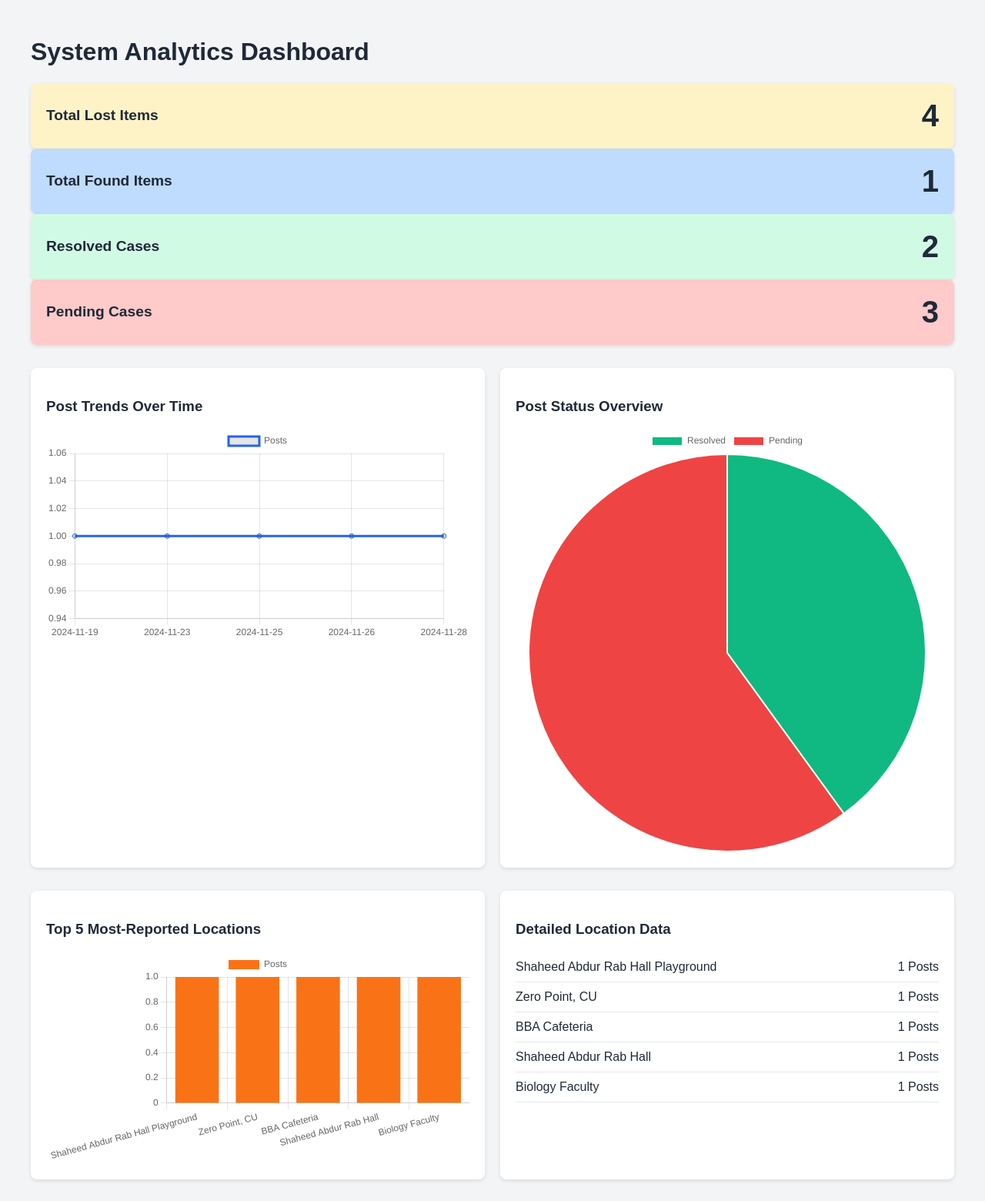
After one commit to EmranHoque/DatabaseProject_ChittagongUniversityLostAndFoundSystem, a PHP site: page /analytics.php in a window 1280 px wide. The commit adds this page. Shown: the whole page at 77% size. Run offline with PHP 8.4, Linux system fonts and the light colour scheme; data comes from the database, SQL or seed files in the repository.

Commit message:
Adjustments

```diff
--- /dev/null
+++ b/analytics.php
@@ -0,0 +1,198 @@
+<?php
+// Include database connection
+include 'includes/db.php';
+
+// Fetch general stats
+$statsQuery = $pdo->query("
+    SELECT
+        SUM(CASE WHEN post_type = 'Lost' THEN 1 ELSE 0 END) AS total_lost,
+        SUM(CASE WHEN post_type = 'Found' THEN 1 ELSE 0 END) AS total_found,
+        SUM(CASE WHEN item_status = 'Resolved' THEN 1 ELSE 0 END) AS resolved,
+        SUM(CASE WHEN item_status = 'Pending' THEN 1 ELSE 0 END) AS unresolved
+    FROM post
+");
+$stats = $statsQuery->fetch(PDO::FETCH_ASSOC);
+
+// Fetch top 5 locations
+$locationQuery = $pdo->query("
+    SELECT location_reported, COUNT(*) as post_count
+    FROM post
+    GROUP BY location_reported
+    ORDER BY post_count DESC
+    LIMIT 5
+");
+$locations = $locationQuery->fetchAll(PDO::FETCH_ASSOC);
+
+// Fetch post trends
+$trendsQuery = $pdo->query("
+    SELECT DATE(date_reported) as report_date, COUNT(*) as post_count
+    FROM post
+    GROUP BY DATE(date_reported)
+    ORDER BY report_date ASC
+");
+$trends = $trendsQuery->fetchAll(PDO::FETCH_ASSOC);
+?>
+
+<!DOCTYPE html>
+<html lang="en">
+<head>
+    <meta charset="UTF-8">
+    <meta name="viewport" content="width=device-width, initial-scale=1.0">
+    <title>Enhanced Analytics Dashboard</title>
+    <link rel="stylesheet" href="styles.css">
+    <script src="https://cdn.jsdelivr.net/npm/chart.js"></script>
+    <style>
+        /* Inline styles for demonstration */
+        body {
+            font-family: Arial, sans-serif;
+            background-color: #f3f4f6;
+            color: #1f2937;
+        }
+        .container {
+            max-width: 1200px;
+            margin: 0 auto;
+            padding: 20px;
+        }
+        .stats-card {
+            display: flex;
+            align-items: center;
+            justify-content: space-between;
+            padding: 20px;
+            border-radius: 8px;
+            box-shadow: 0 2px 5px rgba(0, 0, 0, 0.1);
+            background-color: #fff;
+        }
+        .stats-card h3 {
+            margin: 0;
+            font-size: 1.2rem;
+        }
+        .stats-card p {
+            font-size: 2.5rem;
+            margin: 0;
+            font-weight: bold;
+        }
+        .charts-container {
+            display: grid;
+            grid-template-columns: 1fr 1fr;
+            gap: 20px;
+            margin-top: 30px;
+        }
+        .chart-card {
+            background: #fff;
+            padding: 20px;
+            border-radius: 8px;
+            box-shadow: 0 2px 5px rgba(0, 0, 0, 0.1);
+        }
+        .locations-list {
+            list-style: none;
+            padding: 0;
+        }
+        .locations-list li {
+            display: flex;
+            justify-content: space-between;
+            padding: 10px 0;
+            border-bottom: 1px solid #e5e7eb;
+        }
+    </style>
+</head>
+<body>
+    <div class="container">
+        <h1 class="text-center">System Analytics Dashboard</h1>
+
+        <!-- General Stats -->
+        <div class="stats-grid">
+            <div class="stats-card" style="background-color: #fef3c7;">
+                <h3>Total Lost Items</h3>
+                <p><?= htmlspecialchars($stats['total_lost']) ?></p>
+            </div>
+            <div class="stats-card" style="background-color: #bfdbfe;">
+                <h3>Total Found Items</h3>
+                <p><?= htmlspecialchars($stats['total_found']) ?></p>
+            </div>
+            <div class="stats-card" style="background-color: #d1fae5;">
+                <h3>Resolved Cases</h3>
+                <p><?= htmlspecialchars($stats['resolved']) ?></p>
+            </div>
+            <div class="stats-card" style="background-color: #fecaca;">
+                <h3>Pending Cases</h3>
+                <p><?= htmlspecialchars($stats['unresolved']) ?></p>
+            </div>
+        </div>
+
+        <!-- Chart Section -->
+        <div class="charts-container">
+            <div class="chart-card">
+                <h3>Post Trends Over Time</h3>
+                <canvas id="lineChart"></canvas>
+            </div>
+            <div class="chart-card">
+                <h3>Post Status Overview</h3>
+                <canvas id="pieChart"></canvas>
+            </div>
+        </div>
+
+        <!-- Location Analytics -->
+        <div class="charts-container">
+            <div class="chart-card">
+                <h3>Top 5 Most-Reported Locations</h3>
+                <canvas id="barChart"></canvas>
+            </div>
+            <div class="chart-card">
+                <h3>Detailed Location Data</h3>
+                <ul class="locations-list">
+                    <?php foreach ($locations as $location): ?>
+                        <li>
+                            <span><?= htmlspecialchars($location['location_reported']) ?></span>
+                            <span><?= htmlspecialchars($location['post_count']) ?> Posts</span>
+                        </li>
+                    <?php endforeach; ?>
+                </ul>
+            </div>
+        </div>
+    </div>
+
+    <script>
+        // Pie Chart
+        const pieCtx = document.getElementById('pieChart').getContext('2d');
+        new Chart(pieCtx, {
+            type: 'pie',
+            data: {
+                labels: ['Resolved', 'Pending'],
+                datasets: [{
+                    data: [<?= $stats['resolved'] ?>, <?= $stats['unresolved'] ?>],
+                    backgroundColor: ['#10b981', '#ef4444']
+                }]
+            }
+        });
+
+        // Line Chart
+        const lineCtx = document.getElementById('lineChart').getContext('2d');
+        new Chart(lineCtx, {
+            type: 'line',
+            data: {
+                labels: <?= json_encode(array_column($trends, 'report_date')) ?>,
+                datasets: [{
+                    label: 'Posts',
+                    data: <?= json_encode(array_column($trends, 'post_count')) ?>,
+                    borderColor: '#2563eb',
+                    fill: false
+                }]
+            }
+        });
+
+        // Bar Chart
+        const barCtx = document.getElementById('barChart').getContext('2d');
+        new Chart(barCtx, {
+            type: 'bar',
+            data: {
+                labels: <?= json_encode(array_column($locations, 'location_reported')) ?>,
+                datasets: [{
+                    label: 'Posts',
+                    data: <?= json_encode(array_column($locations, 'post_count')) ?>,
+                    backgroundColor: '#f97316'
+                }]
+            }
+        });
+    </script>
+</body>
+</html>
--- a/my_profile.php
+++ b/my_profile.php
@@ -95,7 +95,7 @@ $posts = $stmt_posts->fetchAll(PDO::FETCH_ASSOC);
         </div>
 
         <!-- My Posts Section -->
-        <div class="bg-white p-8 rounded-lg shadow-md">
+        <div class="bg-gray p-8">
             <h2 class="text-3xl font-semibold text-gray-900">My Posts</h2>
             <?php if (count($posts) > 0): ?>
                 <div class="mt-8 grid grid-cols-1 md:grid-cols-2 lg:grid-cols-3 gap-6">
```
Also changed, not shown: create_post.php (+56 -20 lines), index.php (+23 -27 lines).
